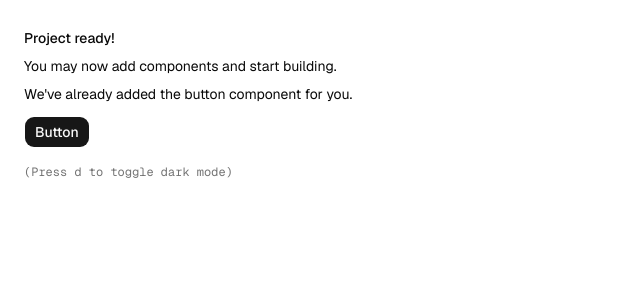
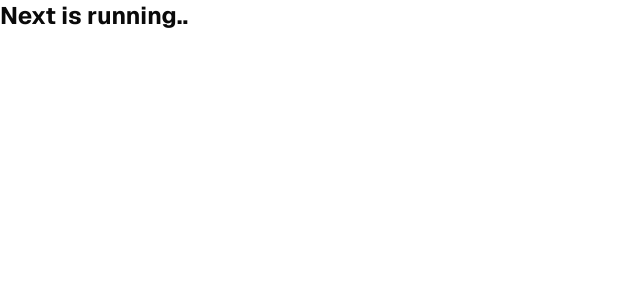
Before and after one commit to rakibhossendev/hire-loop, a Next.js app: page / in a window 1280 px wide. Shown: the top 300 px of the page, without its empty margins (0-640 px from the left). Built offline with nearby package versions, Linux system fonts and the light colour scheme.

Commit message:
add first commit and configuration better-auth and mongodb

```diff
--- /dev/null
+++ b/app/api/auth/[...all]/route.ts
@@ -0,0 +1,4 @@
+import { auth } from "@/lib/auth";
+import { toNextJsHandler } from "better-auth/next-js";
+
+export const {GET,POST} = toNextJsHandler(auth)
--- a/app/page.tsx
+++ b/app/page.tsx
@@ -1,19 +1,7 @@
-import { Button } from "@/components/ui/button"
-
 export default function Page() {
   return (
-    <div className="flex min-h-svh p-6">
-      <div className="flex max-w-md min-w-0 flex-col gap-4 text-sm leading-loose">
-        <div>
-          <h1 className="font-medium">Project ready!</h1>
-          <p>You may now add components and start building.</p>
-          <p>We&apos;ve already added the button component for you.</p>
-          <Button className="mt-2">Button</Button>
-        </div>
-        <div className="font-mono text-xs text-muted-foreground">
-          (Press <kbd>d</kbd> to toggle dark mode)
-        </div>
-      </div>
-    </div>
+    <>
+      <p className="text-2xl font-bold">Next is running..</p>
+    </>
   )
 }
--- /dev/null
+++ b/lib/auth-client.ts
@@ -0,0 +1,7 @@
+import { createAuthClient } from "better-auth/react";
+
+export const authClient = createAuthClient({
+    baseURL: process.env.BETTER_AUTH_URL
+})
+
+export const {signIn,signOut,signUp,useSession} = authClient;
--- /dev/null
+++ b/lib/auth.ts
@@ -0,0 +1,9 @@
+import { mongodbAdapter } from "@better-auth/mongo-adapter";
+import { betterAuth } from "better-auth";
+import { MongoClient } from "mongodb";
+
+const client = new MongoClient(`${process.env.MONGODB_URL}`);
+const db = client.db("hire-loop")
+export const auth = betterAuth({
+    database: mongodbAdapter(db,{client})
+})
--- a/package.json
+++ b/package.json
@@ -13,9 +13,12 @@
   },
   "dependencies": {
     "@base-ui/react": "^1.9.0",
+    "@better-auth/mongo-adapter": "^1.7.18",
+    "better-auth": "^1.7.18",
     "class-variance-authority": "^0.7.1",
     "cn": "^0.5.2",
     "lucide-react": "^1.69.0",
+    "mongodb": "^7.8.0",
     "next": "16.4.3",
     "next-themes": "^0.4.6",
     "react": "19.3.1",
```
Also changed, not shown: 1 other file (tests, documents, lock files or other folders).
